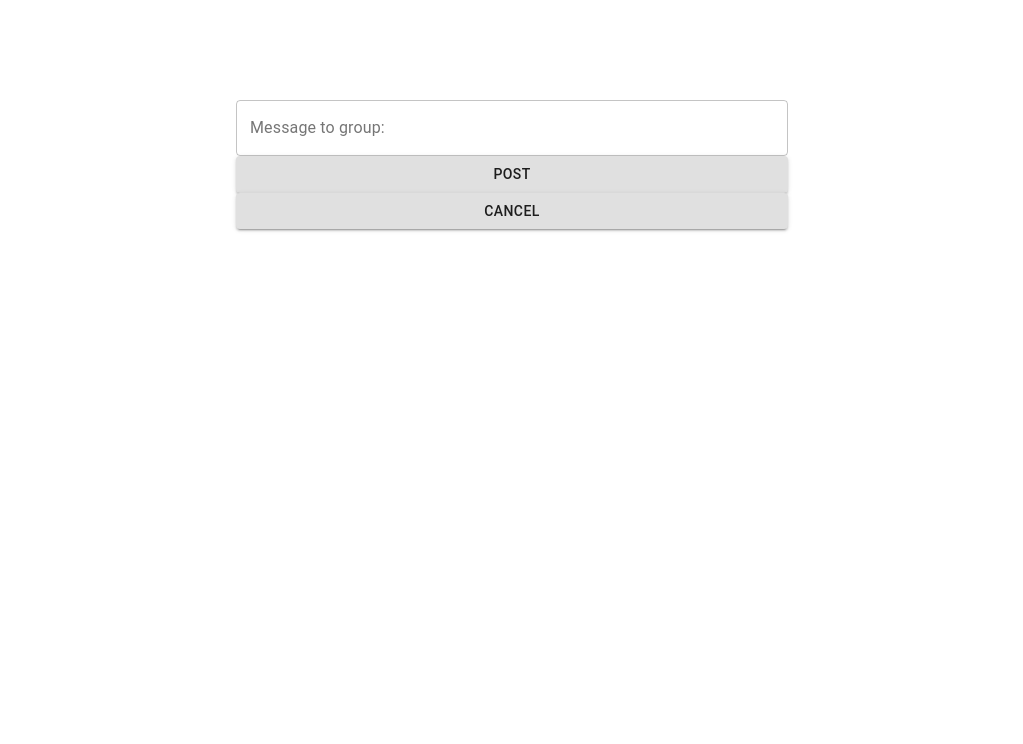
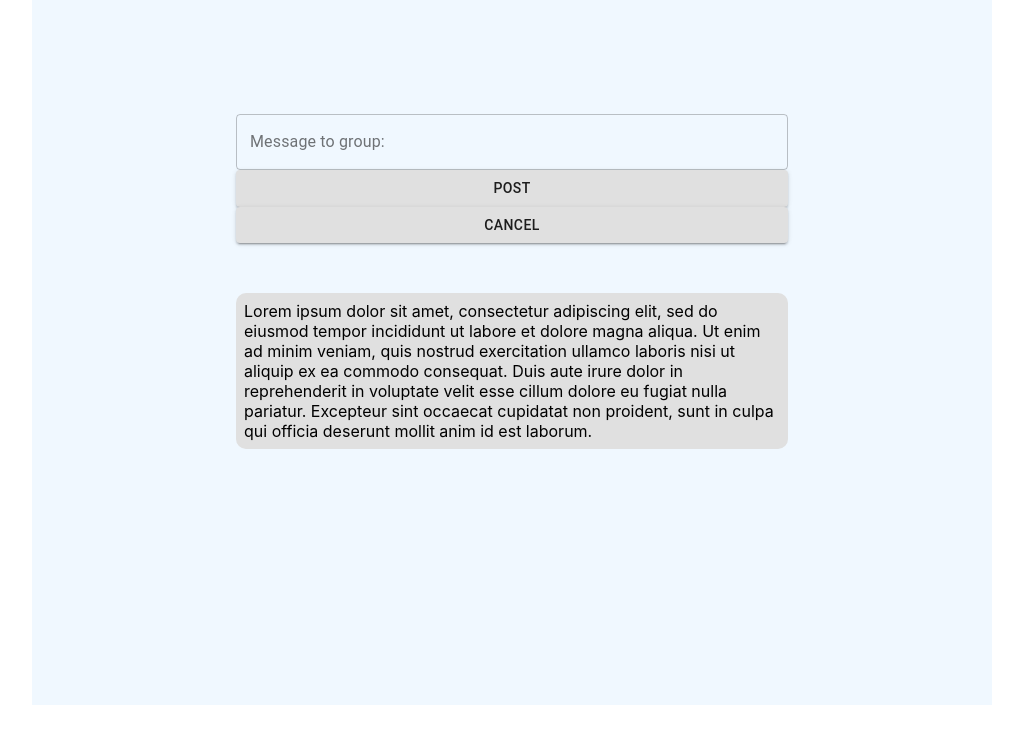
Before and after one commit to AlexsGan/PandemicVolunteers, a React (Create React App) app: page /GroupChat in a window 1280 px wide. Shown: the top 744 px of the page, without its empty margins (128-1151 px from the left). Built offline with nearby package versions, Linux system fonts and the light colour scheme.

Commit message:
modified GroupChat

```diff
--- a/src/components/GroupChat/index.js
+++ b/src/components/GroupChat/index.js
@@ -79,7 +79,7 @@ class GroupChat extends React.Component {
   handleValidation(){
     if (this.state.newMessage != '' && this.state.newMessage.length < 500) // post must have 1 < Character < 500
       return true
-
+    alert("Invalid message length!")
     return false
   }
 
@@ -111,7 +111,7 @@ class GroupChat extends React.Component {
       return <Redirect to="/GroupChat/GroupChatInput"/>;
     }
     return (
-        <Container>
+        <Container className="group-chat-box" maxWidth="md">
           <Container className="message-entry" maxWidth="sm">
             <TextField
                 name="message"
@@ -121,6 +121,7 @@ class GroupChat extends React.Component {
                 onChange={this.handleChangeTextbox}
                 fullWidth
             />
+
             <Button
               variant="contained"
               onClick={this.onSubmit}
@@ -128,6 +129,7 @@ class GroupChat extends React.Component {
             >
               Post
             </Button>
+
             <Button
               variant="contained"
               onClick={this.onCancel}
@@ -135,13 +137,15 @@ class GroupChat extends React.Component {
             >
               Cancel
             </Button>
-            {this.state.messageList.map((item, index) => (
+
+            {this.state.messageList.map((item, index) => ( // output message
               <Box>
               <Box
                 className="posted-chats"
                 component="span"
                 display="flex"
                 bgcolor="grey.300"
+                borderRadius={10}
                 p={1}
               >
                 {item}{""}
@@ -151,6 +155,23 @@ class GroupChat extends React.Component {
               </Box> */}
               </Box>
             ))}
+
+
+              {/* the Box below is hardcoded: will be removed when back-end is implemented */}
+              <Box
+                className="posted-chats"
+                component="span"
+                display="flex"
+                bgcolor="grey.300"
+                borderRadius={10}
+                p={1}
+              >
+                Lorem ipsum dolor sit amet, consectetur adipiscing elit, sed do eiusmod tempor incididunt
+                ut labore et dolore magna aliqua. Ut enim ad minim veniam, quis nostrud exercitation
+                ullamco laboris nisi ut aliquip ex ea commodo consequat. Duis aute irure dolor in
+                reprehenderit in voluptate velit esse cillum dolore eu fugiat nulla pariatur. Excepteur
+                sint occaecat cupidatat non proident, sunt in culpa qui officia deserunt mollit anim id est laborum.
+              </Box>
           </Container>
         </Container>
     );
--- a/src/components/GroupChat/styles.css
+++ b/src/components/GroupChat/styles.css
@@ -1,5 +1,5 @@
 .message-entry {
-    margin-top: 100px;
+    margin-top: 50px;
     display: 'flex';
     flex-direction: column;
     align-items: center;
@@ -16,3 +16,12 @@
     text-align: 'flex-end';
     margin-right: 0;
 }
+
+.group-chat-box {
+    display: 'flex';
+    align-items: center;
+    padding-top: 5%;
+    padding-bottom: 20%;
+    max-width: '50';
+    background-color: #F0F8FF;
+}
```
